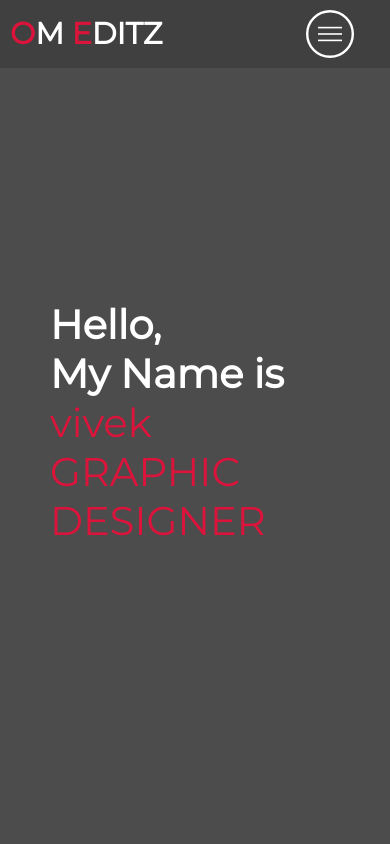
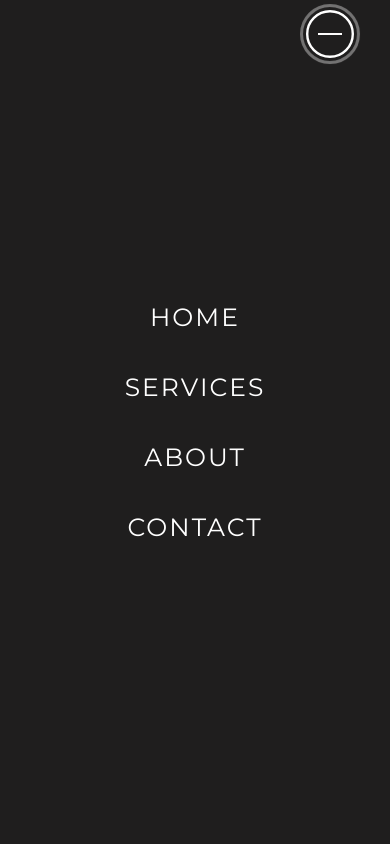
Before and after one commit to vivekprajapti999/vivekprajapatiportfolio, a plain HTML site: page index.html in a window 390 px wide. Both pictures are taken after a click on the element 330 px from the left and 33 px from the top of the page. Shown: the top 844 px of the page. Drawn offline with Linux system fonts and the light colour scheme.

Commit message:
Update index.html

```diff
--- a/index.html
+++ b/index.html
@@ -171,6 +171,33 @@
     <div>
 
     </div>
+    <script>
+      const hamburger = document.querySelector('.header .nav-bar .nav-list .hamburger');
+const mobile_menu = document.querySelector('.header .nav-bar .nav-list ul');
+const menu_item = document.querySelectorAll('.header .nav-bar .nav-list ul li a');
+const header = document.querySelector('.header.container');
+
+hamburger.addEventListener('click', () => {
+	hamburger.classList.toggle('active');
+	mobile_menu.classList.toggle('active');
+});
+
+document.addEventListener('scroll', () => {
+	var scroll_position = window.scrollY;
+	if (scroll_position > 250) {
+		header.style.backgroundColor = '#29323c';
+	} else {
+		header.style.backgroundColor = 'transparent';
+	}
+});
+
+menu_item.forEach((item) => {
+	item.addEventListener('click', () => {
+		hamburger.classList.toggle('active');
+		mobile_menu.classList.toggle('active');
+	});
+});
+    </script>
 
 
 
```
